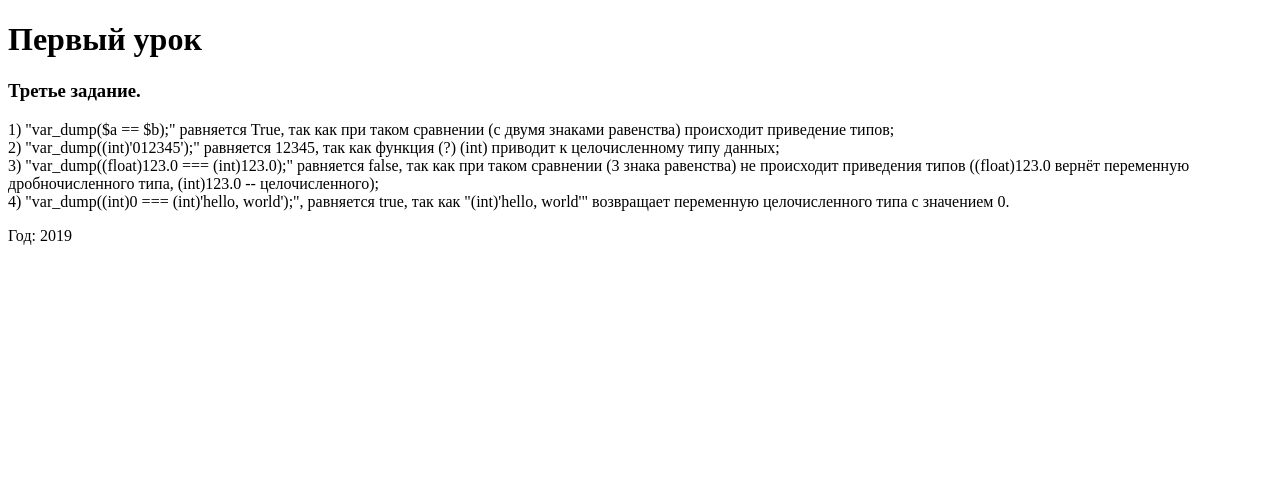
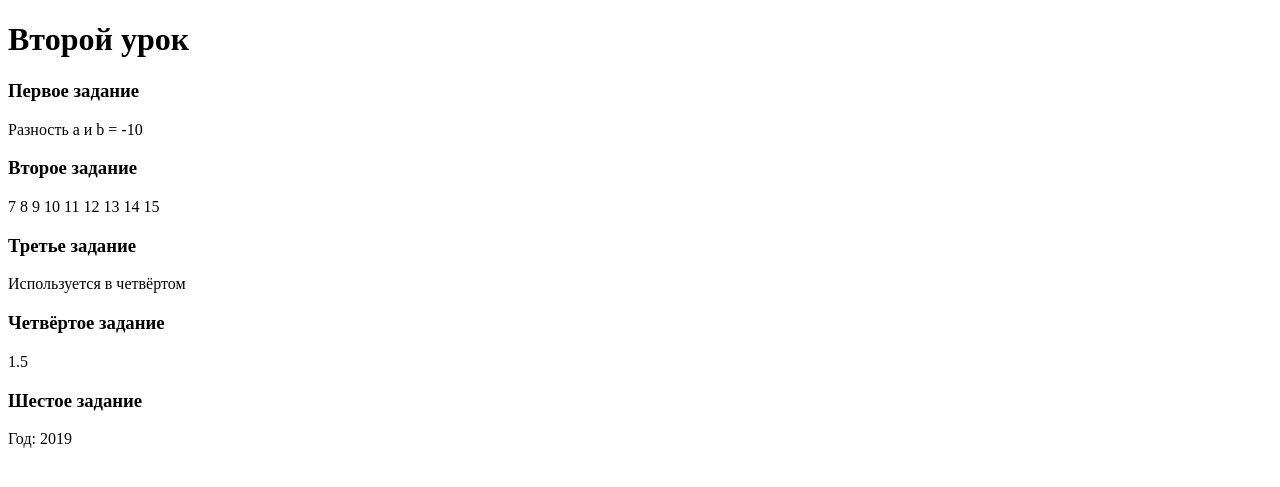
Before and after one commit to prostokek/2ndQuarter-php-1stCourse-, a PHP site: page / in a window 1280 px wide. Shown: the top 487 px of the page. Run offline with PHP 8.4, Linux system fonts and the light colour scheme; some libraries are stand-ins or nearby versions.

Commit message:
Выполнена основная часть заданий 2-ого урока

```diff
--- a/index.php
+++ b/index.php
@@ -1,9 +1,97 @@
+<?php
+    $title = '2ndLesson';
+    $h1 = 'Второй урок';
+
+    /* ПЕРВОЕ ЗАДАНИЕ */
+
+    $a = 10;
+    $b = 20;
+    if ($a >0 && $b > 0) {
+        $c = $a - $b;
+        $result_1 = "Разность a и b = $c"  ;
+    } elseif ($a < 0 && $b < 0) {
+        $c = $a * $b;
+        $result_1 = "Произведение a и b = $c";
+    } else {
+        $c = $a + $b;
+        $result_1 = "Сумма a и b = $c";
+    };
+
+    /* /ПЕРВОЕ ЗАДАНИЕ */
+
+    /* ВТОРОЕ ЗАДАНИЕ */
+    $z = 7;
+    $result_2 = "";
+    switch ($z) {
+        case 1:
+            $result_2 .= "1 ";
+        case 2:
+            $result_2 .= "2 ";
+        case 3:
+            $result_2 .= "3 ";
+        case 4:
+            $result_2 .= "4 ";
+        case 5:
+            $result_2 .= "5 ";
+        case 6:
+            $result_2 .= "6 ";
+        case 7:
+            $result_2 .= "7 ";
+        case 8:
+            $result_2 .= "8 ";
+        case 9:
+            $result_2 .= "9 ";
+        case 10:
+            $result_2 .= "10 ";
+        case 11:
+            $result_2 .= "11 ";
+        case 12:
+            $result_2 .= "12 ";
+        case 13:
+            $result_2 .= "13 ";
+        case 14:
+            $result_2 .= "14 ";
+        case 15:
+            $result_2 .= "15 ";
+    };
+
+    /* /ВТОРОЕ ЗАДАНИЕ */
+
+    /* ТРЕТЬЕ ЗАДАНИЕ */
+
+    function add($q = 10, $w = 20) {
+        return $q + $w;
+    };
+    function subtract($q = 10, $w = 20) {
+        return $q - $w;
+    };
+    function multiply($q = 10, $w = 20) {
+        return $q * $w;
+    };
+    function divide($q = 10, $w = 20) {
+        return $q / $w;
+    };
+
+    /* /ТРЕТЬЕ ЗАДАНИЕ */
+
+    /* ЧЕТВЁРТОЕ ЗАДАНИЕ */
+
+    function mathOperation($arg1, $arg2, $operation) {
+        switch($operation) {
+            case 'add':
+                return add($arg1, $arg2);
+            case 'subtract':
+                return subtract($arg1, $arg2);
+            case 'multiply':
+                return multiply($arg1, $arg2);
+            case 'divide':
+                return divide($arg1, $arg2);
+        }
+    }
+?>
+
 <!DOCTYPE html>
 <html lang="en">
-    <?php
-    $title = '1stLesson';
-    $h1 = 'Первый урок'
-    ?>
 <head>
     <meta charset="UTF-8">
     <meta name="viewport" content="width=device-width, initial-scale=1.0">
@@ -13,11 +101,29 @@
 <body>
     <h1> <?php echo($h1) ?> </h1>
     <article>
-        <h3>Третье задание.</h3>
-        <p> 1) "var_dump($a == $b);" равняется True, так как при таком сравнении (с двумя знаками равенства) происходит приведение типов; <br>
-            2) "var_dump((int)'012345');" равняется 12345, так как функция (?) (int) приводит к целочисленному типу данных; <br>
-            3) "var_dump((float)123.0 === (int)123.0);" равняется false, так как при таком сравнении (3 знака равенства) не происходит приведения типов ((float)123.0 вернёт переменную дробночисленного типа, (int)123.0 -- целочисленного); <br>
-            4) "var_dump((int)0 === (int)'hello, world');", равняется true, так как "(int)'hello, world'" возвращает переменную целочисленного типа с значением 0.
+        <h3>Первое задание</h3>
+        <p><?php echo($result_1); ?></p>
+    </article>
+
+    <article>
+        <h3>Второе задание</h3>
+        <p><?php echo($result_2); ?></p>
+    </article>
+
+    <article>
+        <h3>Третье задание</h3>
+        <p>Используется в четвёртом</p>
+    </article>
+
+    <article>
+        <h3>Четвёртое задание</h3>
+        <p><?php echo(mathOperation(15, 10, 'divide')); ?></p>
+    </article>
+
+    <article>
+        <h3>Шестое задание</h3>
+        <p>
+
         </p>
     </article>
     <footer>
```
